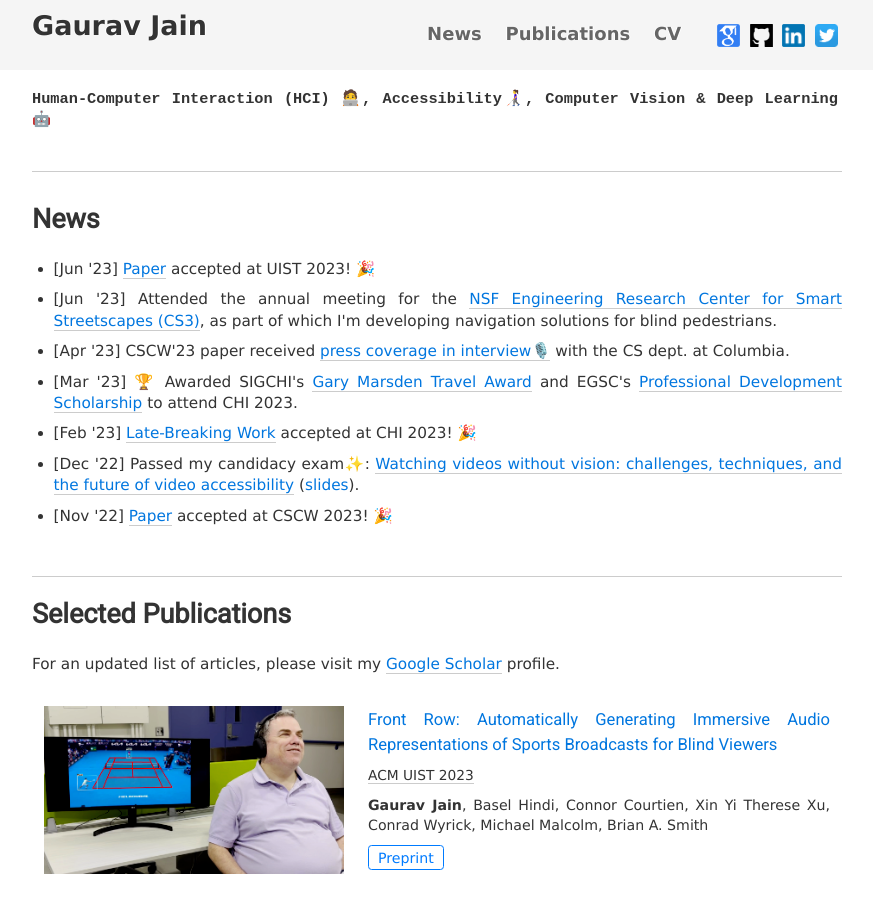
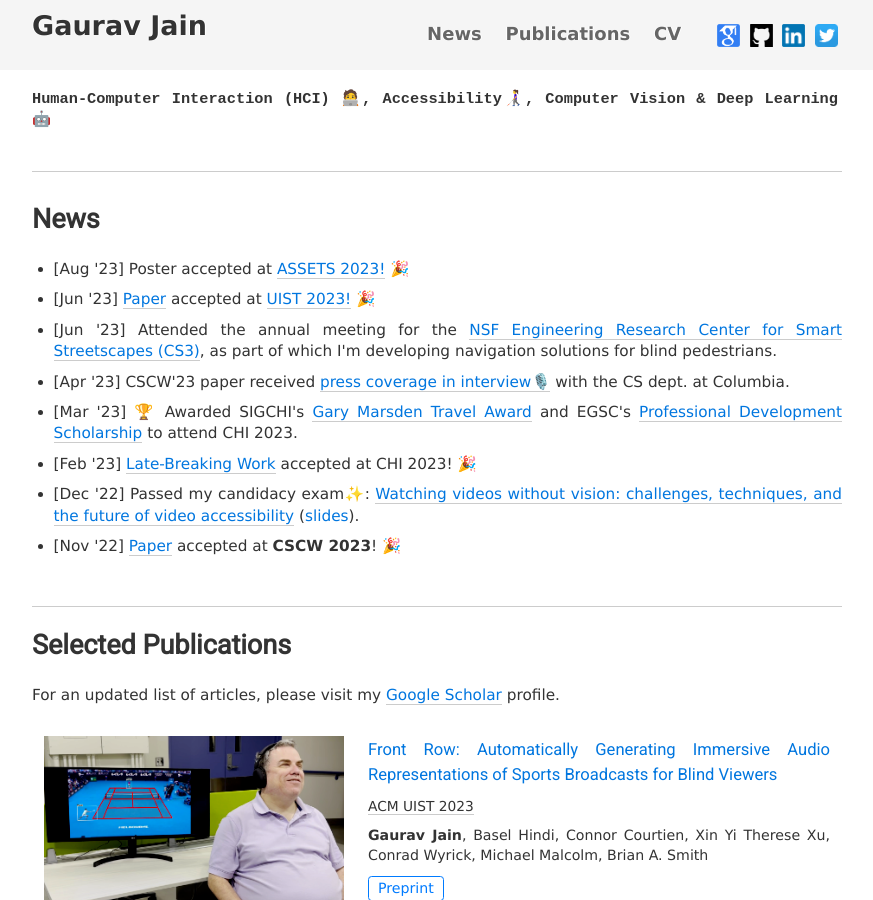
Before and after one commit to Gaurav1302/gaurav1302.github.io, a Jekyll site: the page built from index.html, in a window 1280 px wide and 900 px high, scrolled down 353 px. Shown: the whole window, without its empty margins (203-1076 px from the left). Built offline with Jekyll 4.4.1, drawn with Linux system fonts in a browser that asks for light colours; nearby versions of some CDN libraries.

Commit message:
added assets poster to news!

```diff
--- a/index.html
+++ b/index.html
@@ -71,8 +71,13 @@ tags: about
           <div>
             <ul>
               <li>
+                <p> <span class="news_date">[Aug '23] </span>
+                  Poster accepted at <a href="https://assets23.sigaccess.org/"; class="uline-black">ASSETS 2023!</a> <span role="img" aria-label="Confetti">🎉</span>
+                </p>
+              </li>
+              <li>
                 <p> <span class="news_date">[Jun '23] </span>
-                  <a href="https://gaurav1302.github.io/files/Front Row - camera ready.pdf"; class="uline-black">Paper</a> accepted at UIST 2023! <span role="img" aria-label="Confetti">🎉</span>
+                  <a href="https://gaurav1302.github.io/files/Front Row - camera ready.pdf"; class="uline-black">Paper</a> accepted at <a href="https://uist.acm.org/2023/"; class="uline-black">UIST 2023!</a> <span role="img" aria-label="Confetti">🎉</span>
                 </p>
               </li>
               <li>
@@ -102,7 +107,7 @@ tags: about
             </li>
             <li>
               <p><span class="news_date">[Nov '22] </span>
-                <a href = "https://dl.acm.org/doi/10.1145/3579496"; class="uline-black">Paper</a> accepted at <span style="font-weight: 400;">CSCW 2023</span>! <span role="img" aria-label="Confetti">🎉</span>
+                <a href = "https://dl.acm.org/doi/10.1145/3579496"; class="uline-black">Paper</a> accepted at <span style="font-weight: 600;">CSCW 2023</span>! <span role="img" aria-label="Confetti">🎉</span>
                 <!-- “I Want to Figure Things Out”: Supporting Exploration in Navigation for People with Visual Impairments</a>. -->
               </p>
             </li>
```
